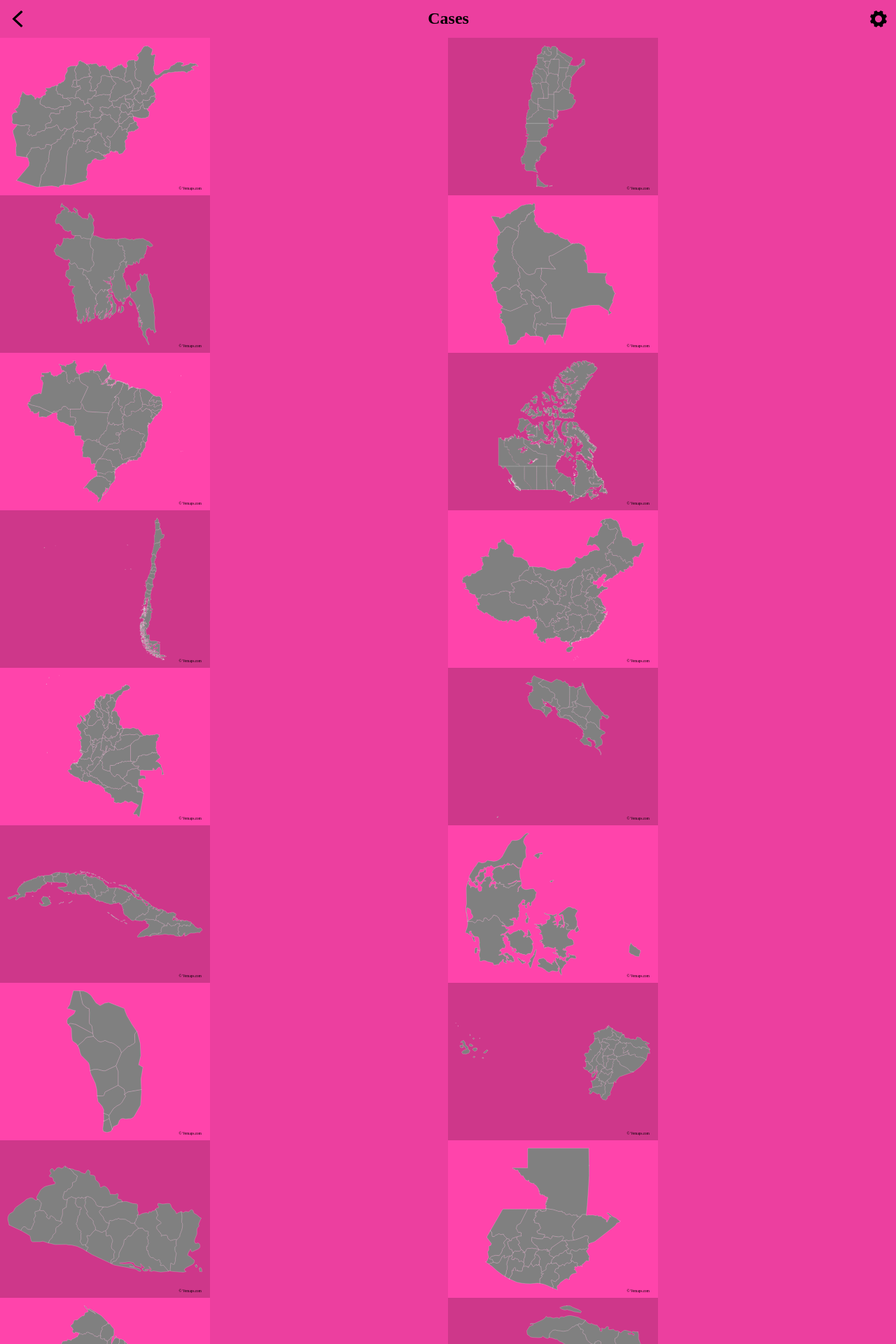
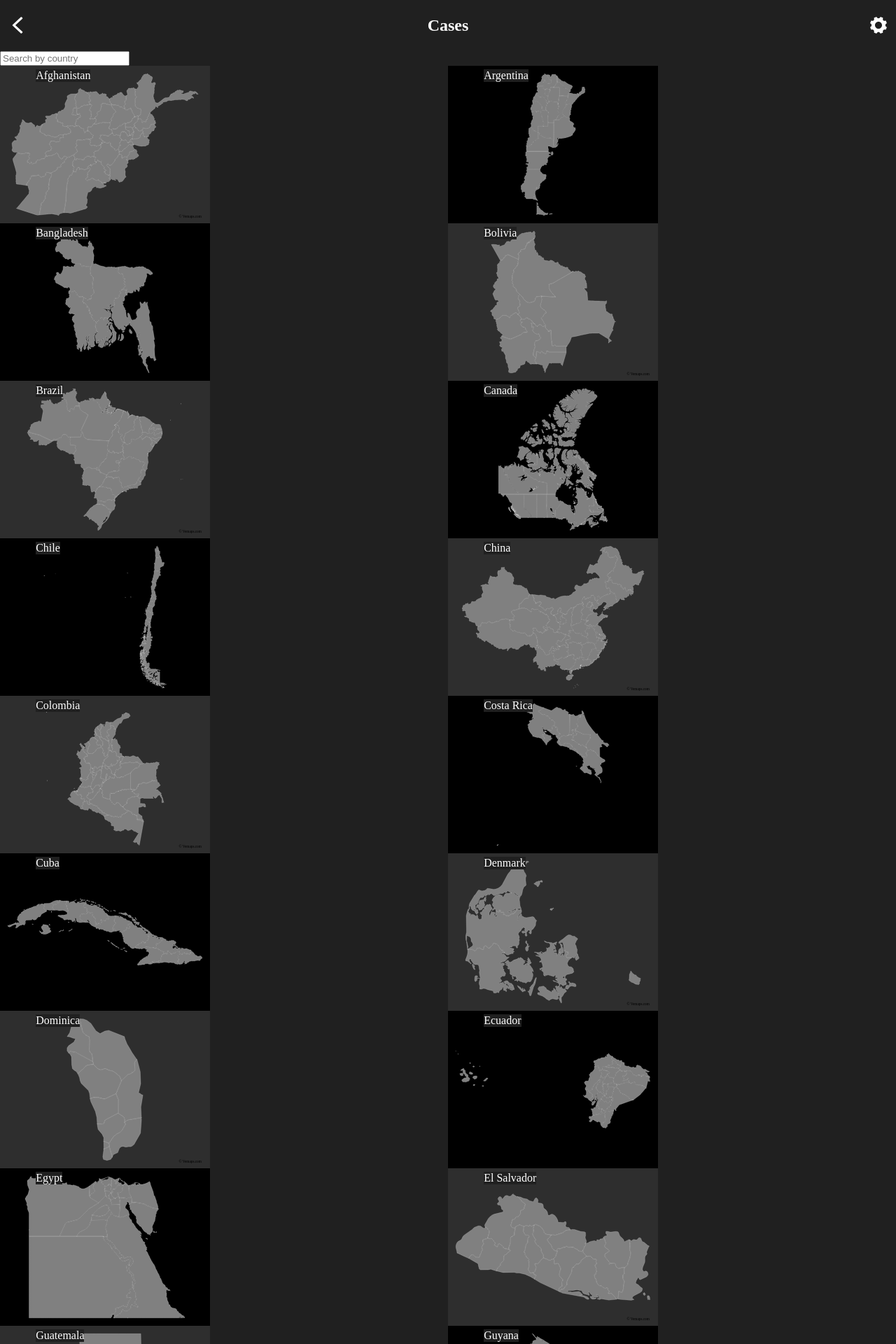
Before and after one commit to EmiLoKiJu/covid-data, a React (Create React App) app: page /Cases in a window 1280 px wide. Shown: the top 1920 px of the page at 70% size. Built offline with nearby package versions, Linux system fonts and the light colour scheme.

Commit message:
Add names to images to display country, and search bar

```diff
--- a/package.json
+++ b/package.json
@@ -11,6 +11,7 @@
     "chart.js": "^4.3.0",
     "chartjs-adapter-moment": "^1.0.1",
     "moment": "^2.29.4",
+    "prop-types": "^15.8.1",
     "react": "^18.2.0",
     "react-chartjs-2": "^5.2.0",
     "react-dom": "^18.2.0",
--- a/src/App.css
+++ b/src/App.css
@@ -107,6 +107,11 @@ h3 {
   color: white;
 }
 
+.navtitle {
+  width: 80%;
+  text-align: center;
+}
+
 .titlecont {
   min-width: 180px;
 }
@@ -137,11 +142,16 @@ h3 {
 
 .imgmenu {
   width: 100%;
-  background-color: blueviolet;
 }
 
 .backbutton {
   border: none;
+}
+
+.countryname {
+  position: absolute;
+  margin-left: 4%;
+  margin-top: 5px;
 }
 
 .blockcont {
@@ -175,18 +185,22 @@ h3 {
 
 .bcBlack {
   background-color: rgba(32, 32, 32, 1);
+  color: white;
 }
 
 .bcRed {
   background-color: rgba(201, 7, 7, 1);
+  color: white;
 }
 
 .bcBlue {
   background-color: rgba(15, 15, 172, 1);
+  color: white;
 }
 
 .bcGreen {
   background-color: rgba(0, 94, 0, 1);
+  color: white;
 }
 
 .bcUpWhite {
@@ -201,18 +215,22 @@ h3 {
 
 .bcUpBlack {
   background-color: rgba(46, 46, 46, 1);
+  color: white;
 }
 
 .bcUpRed {
   background-color: rgba(211, 9, 9, 1);
+  color: white;
 }
 
 .bcUpBlue {
   background-color: rgba(18, 18, 197, 1);
+  color: white;
 }
 
 .bcUpGreen {
   background-color: rgba(0, 112, 0, 1);
+  color: white;
 }
 
 .bcDownWhite {
@@ -227,16 +245,20 @@ h3 {
 
 .bcDownBlack {
   background-color: rgba(0, 0, 0, 1);
+  color: white;
 }
 
 .bcDownRed {
   background-color: rgba(189, 6, 6, 1);
+  color: white;
 }
 
 .bcDownBlue {
   background-color: rgba(12, 12, 158, 1);
+  color: white;
 }
 
 .bcDownGreen {
   background-color: rgba(0, 75, 0, 1);
+  color: white;
 }
--- a/src/App.js
+++ b/src/App.js
@@ -28,7 +28,7 @@ const Layout = () => {
   const location = useLocation();
   const navigate = useNavigate();
   const showNavbar = location.pathname !== '/';
-  const pathForNav = location.pathname.split('/').pop();
+  const pathForNav = location.pathname.split('/').pop().replace(/%20/g, ' ');
 
   return (
     <div className={`bc${background} vh100`}>
@@ -41,7 +41,7 @@ const Layout = () => {
               <image onClick={() => navigate(-1)} xlinkHref={previousbutton} width="100%" height="100%" />
             )}
           </svg>
-          <div className={`bc${background}`}>
+          <div className={`bc${background} navtitle`}>
             <h2>{pathForNav}</h2>
           </div>
           <svg width="24" height="24" className={`bc${background}`}>
--- a/src/components/cases.js
+++ b/src/components/cases.js
@@ -1,23 +1,41 @@
 import { useSelector } from 'react-redux/es/hooks/useSelector';
+import { useState } from 'react';
 import { Link } from 'react-router-dom';
 import countriesArray from './countriesarray';
 
 const Cases = () => {
   const background = useSelector((store) => store.cases.color);
+  const [search, setSearch] = useState('');
+
+  const handleSearchChange = (event) => {
+    setSearch(event.target.value.trim().toLowerCase());
+  };
+  // eslint-disable-next-line max-len
+  const filteredCountries = countriesArray.filter((country) => country.name.toLowerCase().includes(search));
+
   return (
+    <>
+      <input
+        type="text"
+        value={search}
+        onChange={handleSearchChange}
+        placeholder="Search by country"
+      />
       <div className={`dflex wrap bc${background}`}>
-      {countriesArray.map((country, index) => (
+        {filteredCountries.map((country, index) => (
           <div className="dflex menuimg" key={country.name}>
             <Link className="dflex" to={`../country${country.path}`}>
               <img
                 src={country.image}
-              alt={country.alt}
+                alt={country.name}
                 className={`country ${(index + 1) % 4 < 2 ? 'bcUp' : 'bcDown'}${background}`}
               />
+              <div className={`countryname bc${background}`}>{country.name}</div>
             </Link>
           </div>
         ))}
       </div>
+    </>
   );
 };
 
--- a/src/components/countriesarray.js
+++ b/src/components/countriesarray.js
@@ -12,6 +12,7 @@ import cubasvg from '../img/cubasvg.svg';
 import denmarksvg from '../img/denmarksvg.svg';
 import dominicasvg from '../img/dominicasvg.svg';
 import ecuadorsvg from '../img/ecuadorsvg.svg';
+import egyptsvg from '../img/egyptsvg.svg';
 import elsalvadorsvg from '../img/elsalvadorsvg.svg';
 import guatemalasvg from '../img/guatemalasvg.svg';
 import guyanasvg from '../img/guyanasvg.svg';
@@ -42,127 +43,256 @@ import vietnamsvg from '../img/vietnamsvg.svg';
 
 const countriesArray = [
   {
-    name: 'Afghanistan', path: '/Afghanistan', image: afganistansvg, alt: 'Afghanistan',
+    name: 'Afghanistan',
+    path: '/Afghanistan',
+    image: afganistansvg,
+    greeting: 'سلام، حال شما چطور است؟', // Pashto
   },
   {
-    name: 'Argentina', path: '/Argentina', image: argentinasvg, alt: 'Argentina',
+    name: 'Argentina',
+    path: '/Argentina',
+    image: argentinasvg,
+    greeting: 'Hola, ¿cómo estás?', // Spanish
   },
   {
-    name: 'Bangladesh', path: '/Bangladesh', image: bangladeshsvg, alt: 'Bangladesh',
+    name: 'Bangladesh',
+    path: '/Bangladesh',
+    image: bangladeshsvg,
+    greeting: 'হাই, কেমন আছেন?', // Bengali
   },
   {
-    name: 'Bolivia', path: '/Bolivia', image: boliviasvg, alt: 'Bolivia',
+    name: 'Bolivia',
+    path: '/Bolivia',
+    image: boliviasvg,
+    greeting: 'Hola, ¿cómo estás?', // Spanish
   },
   {
-    name: 'Brazil', path: '/Brazil', image: brazilsvg, alt: 'Brazil',
+    name: 'Brazil',
+    path: '/Brazil',
+    image: brazilsvg,
+    greeting: 'Olá, como você está?', // Portuguese
   },
   {
-    name: 'Canada', path: '/Canada', image: canadasvg, alt: 'Canada',
+    name: 'Canada',
+    path: '/Canada',
+    image: canadasvg,
+    greeting: 'Hello, how are you?', // English
   },
   {
-    name: 'Chile', path: '/Chile', image: chilesvg, alt: 'Chile',
+    name: 'Chile',
+    path: '/Chile',
+    image: chilesvg,
+    greeting: 'Hola, ¿cómo estás?', // Spanish
   },
   {
-    name: 'China', path: '/China', image: chinasvg, alt: 'China',
+    name: 'China',
+    path: '/China',
+    image: chinasvg,
+    greeting: '你好，你好吗？', // Chinese (Simplified)
   },
   {
-    name: 'Colombia', path: '/Colombia', image: colombiasvg, alt: 'Colombia',
+    name: 'Colombia',
+    path: '/Colombia',
+    image: colombiasvg,
+    greeting: 'Hola, ¿cómo estás?', // Spanish
   },
   {
-    name: 'Costa Rica', path: '/CostaRica', image: costaricasvg, alt: 'Costa Rica',
+    name: 'Costa Rica',
+    path: '/Costa%20Rica',
+    image: costaricasvg,
+    greeting: 'Hola, ¿cómo estás?', // Spanish
   },
   {
-    name: 'Cuba', path: '/Cuba', image: cubasvg, alt: 'Cuba',
+    name: 'Cuba',
+    path: '/Cuba',
+    image: cubasvg,
+    greeting: 'Hola, ¿cómo estás?', // Spanish
   },
   {
-    name: 'Denmark', path: '/Denmark', image: denmarksvg, alt: 'Denmark',
+    name: 'Denmark',
+    path: '/Denmark',
+    image: denmarksvg,
+    greeting: 'Hej, hvordan har du det?', // Danish
   },
   {
-    name: 'Dominica', path: '/Dominica', image: dominicasvg, alt: 'Dominica',
+    name: 'Dominica',
+    path: '/Dominica',
+    image: dominicasvg,
+    greeting: 'Hi, how are you?', // English
   },
   {
-    name: 'Ecuador', path: '/Ecuador', image: ecuadorsvg, alt: 'Ecuador',
+    name: 'Ecuador',
+    path: '/Ecuador',
+    image: ecuadorsvg,
+    greeting: 'Hola, ¿cómo estás?', // Spanish
   },
   {
-    name: 'El Salvador', path: '/ElSalvador', image: elsalvadorsvg, alt: 'El Salvador',
+    name: 'Egypt',
+    path: '/Egypt',
+    image: egyptsvg,
+    greeting: 'مرحبًا، كيف حالك؟', // Arabic
   },
   {
-    name: 'Guatemala', path: '/Guatemala', image: guatemalasvg, alt: 'Guatemala',
+    name: 'El Salvador',
+    path: '/El%20Salvador',
+    image: elsalvadorsvg,
+    greeting: 'Hola, ¿cómo estás?', // Spanish
   },
   {
-    name: 'Guyana', path: '/Guyana', image: guyanasvg, alt: 'Guyana',
+    name: 'Guatemala',
+    path: '/Guatemala',
+    image: guatemalasvg,
+    greeting: 'Hola, ¿cómo estás?', // Spanish
   },
   {
-    name: 'Haiti', path: '/Haiti', image: haitisvg, alt: 'Haiti',
+    name: 'Guyana',
+    path: '/Guyana',
+    image: guyanasvg,
+    greeting: 'Hi, how are you?', // English
   },
   {
-    name: 'Honduras', path: '/Honduras', image: hondurassvg, alt: 'Honduras',
+    name: 'Haiti',
+    path: '/Haiti',
+    image: haitisvg,
+    greeting: 'Bonjou, kijan ou ye?', // Haitian Creole
   },
   {
-    name: 'Hungary', path: '/Hungary', image: hungarysvg, alt: 'Hungary',
+    name: 'Honduras',
+    path: '/Honduras',
+    image: hondurassvg,
+    greeting: 'Hola, ¿cómo estás?', // Spanish
   },
   {
-    name: 'Italy', path: '/Italy', image: italisvg, alt: 'Italy',
+    name: 'Hungary',
+    path: '/Hungary',
+    image: hungarysvg,
+    greeting: 'Szia, hogy vagy?', // Hungarian
   },
   {
-    name: 'Jamaica', path: '/Jamaica', image: jamaicasvg, alt: 'Jamaica',
+    name: 'Italy',
+    path: '/Italy',
+    image: italisvg,
+    greeting: 'Ciao, come stai?', // Italian
   },
   {
-    name: 'Mexico', path: '/Mexico', image: mexicosvg, alt: 'Mexico',
+    name: 'Jamaica',
+    path: '/Jamaica',
+    image: jamaicasvg,
+    greeting: 'Hi, how yuh doin?', // Jamaican Patois
   },
   {
-    name: 'Japan', path: '/Japan', image: japansvg, alt: 'Japan',
+    name: 'Mexico',
+    path: '/Mexico',
+    image: mexicosvg,
+    greeting: 'Hola, ¿cómo estás?', // Spanish
   },
   {
-    name: 'Netherlands', path: '/Netherlands', image: netherlandssvg, alt: 'Netherlands',
+    name: 'Japan',
+    path: '/Japan',
+    image: japansvg,
+    greeting: 'こんにちは、元気ですか？', // Japanese
   },
   {
-    name: 'Nicaragua', path: '/Nicaragua', image: nicaraguasvg, alt: 'Nicaragua',
+    name: 'Netherlands',
+    path: '/Netherlands',
+    image: netherlandssvg,
+    greeting: 'Hallo, hoe gaat het met je?', // Dutch
   },
   {
-    name: 'Paraguay', path: '/Paraguay', image: paraguaysvg, alt: 'Paraguay',
+    name: 'Nicaragua',
+    path: '/Nicaragua',
+    image: nicaraguasvg,
+    greeting: 'Hola, ¿cómo estás?', // Spanish
   },
   {
-    name: 'Peru', path: '/Peru', image: perusvg, alt: 'Peru',
+    name: 'Paraguay',
+    path: '/Paraguay',
+    image: paraguaysvg,
+    greeting: 'Hola, ¿cómo estás?', // Spanish
   },
   {
-    name: 'Dominican Republic', path: '/DominicanRepublic', image: republicadominicanasvg, alt: 'Dominican Republic',
+    name: 'Peru',
+    path: '/Peru',
+    image: perusvg,
+    greeting: 'Hola, ¿cómo estás?', // Spanish
   },
   {
-    name: 'Russia', path: '/Russia', image: russiasvg, alt: 'Russia',
+    name: 'Dominican Republic',
+    path: '/Dominican%20Republic',
+    image: republicadominicanasvg,
+    greeting: 'Hola, ¿cómo estás?', // Spanish
   },
   {
-    name: 'South Korea', path: '/SouthKorea', image: southcoreasvg, alt: 'South Korea',
+    name: 'Russia',
+    path: '/Russia',
+    image: russiasvg,
+    greeting: 'Привет, как дела?', // Russian
   },
   {
-    name: 'Spain', path: '/Spain', image: spainsvg, alt: 'Spain',
+    name: 'South Korea',
+    path: '/South%20Korea',
+    image: southcoreasvg,
+    greeting: '안녕하세요, 어떻게 지내세요?', // Korean
   },
   {
-    name: 'Suriname', path: '/Suriname', image: surinamesvg, alt: 'Suriname',
+    name: 'Spain',
+    path: '/Spain',
+    image: spainsvg,
+    greeting: 'Hola, ¿cómo estás?', // Spanish
   },
   {
-    name: 'Thailand', path: '/Thailand', image: thailandsvg, alt: 'Thailand',
+    name: 'Suriname',
+    path: '/Suriname',
+    image: surinamesvg,
+    greeting: 'Hi, fa waka?', // Sranan Tongo
   },
   {
-    name: 'Trinidad and Tobago', path: '/TrinidadAndTobago', image: trinidadytobagosvg, alt: 'Trinidad and Tobago',
+    name: 'Thailand',
+    path: '/Thailand',
+    image: thailandsvg,
+    greeting: 'สวัสดีครับ/ค่ะ สบายดีไหมครับ/ค่ะ?', // Thai
   },
   {
-    name: 'Ukraine', path: '/Ukraine', image: ukrainesvg, alt: 'Ukraine',
+    name: 'Trinidad and Tobago',
+    path: '/Trinidad%20And%20Tobago',
+    image: trinidadytobagosvg,
+    greeting: 'Hi, how yuh goin?', // Trinidadian English
   },
   {
-    name: 'United Kingdom', path: '/UnitedKingdom', image: unitedkindomsvg, alt: 'United Kingdom',
+    name: 'Ukraine',
+    path: '/Ukraine',
+    image: ukrainesvg,
+    greeting: 'Привіт, як справи?', // Ukrainian
   },
   {
-    name: 'United States', path: '/UnitedStates', image: unitedstatessvg, alt: 'United States',
+    name: 'United Kingdom',
+    path: '/United%20Kingdom',
+    image: unitedkindomsvg,
+    greeting: 'Hello, how are you?', // English
   },
   {
-    name: 'Uruguay', path: '/Uruguay', image: uruguaysvg, alt: 'Uruguay',
+    name: 'United States',
+    path: '/United%20States',
+    image: unitedstatessvg,
+    greeting: 'Hi, how are you?', // English
   },
   {
-    name: 'Venezuela', path: '/Venezuela', image: venezuelasvg, alt: 'Venezuela',
+    name: 'Uruguay',
+    path: '/Uruguay',
+    image: uruguaysvg,
+    greeting: 'Hola, ¿cómo estás?', // Spanish
   },
   {
-    name: 'Vietnam', path: '/Vietnam', image: vietnamsvg, alt: 'Vietnam',
+    name: 'Venezuela',
+    path: '/Venezuela',
+    image: venezuelasvg,
+    greeting: 'Hola, ¿cómo estás?', // Spanish
+  },
+  {
+    name: 'Vietnam',
+    path: '/Vietnam',
+    image: vietnamsvg,
+    greeting: 'Xin chào, bạn khỏe không?', // Vietnamese
   },
 ];
 
--- a/src/components/country.js
+++ b/src/components/country.js
@@ -3,12 +3,23 @@ import { useDispatch, useSelector } from 'react-redux';
 import { useParams } from 'react-router-dom';
 import { getCases } from '../redux/cases/casesSlice';
 import DataCountry from './datacountry';
+import countriesArray from './countriesarray';
 
 const Country = () => {
   const dispatch = useDispatch();
   const { country } = useParams();
   const { isLoadingCases } = useSelector((store) => store.cases);
   const background = useSelector((store) => store.cases.color);
+
+  const greeting = (countryname) => {
+    for (let i = 0; i < countriesArray.length; i += 1) {
+      const thiscountry = countriesArray[i];
+      if (thiscountry.name === countryname) {
+        return thiscountry.greeting;
+      }
+    }
+    return 'Hi, how are you?';
+  };
 
   useEffect(() => {
     dispatch(getCases(country));
@@ -24,7 +35,7 @@ const Country = () => {
 
   return (
     <div>
-      <DataCountry />
+      <DataCountry phrase={greeting(country)} />
     </div>
   );
 };
--- a/src/components/historycases.js
+++ b/src/components/historycases.js
@@ -1,23 +1,42 @@
 import { useSelector } from 'react-redux/es/hooks/useSelector';
+import { useState } from 'react';
 import { Link } from 'react-router-dom';
 import countriesArray from './countriesarray';
 
 const HistoryCases = () => {
   const background = useSelector((store) => store.cases.color);
+  const [search, setSearch] = useState('');
+
+  const handleSearchChange = (event) => {
+    setSearch(event.target.value.trim().toLowerCase());
+  };
+  // eslint-disable-next-line max-len
+  const filteredCountries = countriesArray.filter((country) => country.name.toLowerCase().includes(search));
+
   return (
+    <>
+      <input
+        type="text"
+        value={search}
+        onChange={handleSearchChange}
+        placeholder="Search by country"
+      />
       <div className={`dflex wrap bc${background}`}>
-      {countriesArray.map((country, index) => (
+        {filteredCountries.map((country, index) => (
           <div className="dflex menuimg" key={country.name}>
             <Link className="dflex" to={`../historycountry${country.path}`}>
               <img
                 src={country.image}
-              alt={country.alt}
+                alt={country.name}
                 className={`country ${(index + 1) % 4 < 2 ? 'bcUp' : 'bcDown'}${background}`}
               />
+              <div className={`countryname bc${background}`}>{country.name}</div>
             </Link>
           </div>
         ))}
       </div>
+    </>
+
   );
 };
 
--- a/src/components/historycountry.js
+++ b/src/components/historycountry.js
@@ -3,19 +3,31 @@ import { useDispatch, useSelector } from 'react-redux';
 import { useParams } from 'react-router-dom';
 import { getHistoricallData } from '../redux/cases/casesSlice';
 import DataHistoryCountry from './datahistorycountry';
+import countriesArray from './countriesarray';
 
 const HistoryCountry = () => {
   const dispatch = useDispatch();
   const { country } = useParams();
   const { isLoadingHistory } = useSelector((store) => store.cases);
   const background = useSelector((store) => store.cases.color);
-  const [selectedValue, setSelectedValue] = useState('12');
+  const storedValueStart = localStorage.getItem('selectedValue');
+  const [selectedValue, setSelectedValue] = useState(storedValueStart || '12');
+
+  const greeting = (countryname) => {
+    for (let i = 0; i < countriesArray.length; i += 1) {
+      const thiscountry = countriesArray[i];
+      if (thiscountry.name === countryname) {
+        return thiscountry.greeting;
+      }
+    }
+    return 'Hi, how are you?';
+  };
 
   const handleSelectChange = (e) => {
     const { value } = e.target;
     setSelectedValue(value);
     localStorage.setItem('selectedValue', value);
-    dispatch(getHistoricallData({ inputcountry: country, lastdays: selectedValue * 30 }));
+    dispatch(getHistoricallData({ inputcountry: country, lastdays: value * 30 }));
   };
 
   useEffect(() => {
@@ -23,7 +35,7 @@ const HistoryCountry = () => {
     if (storedValue) {
       setSelectedValue(storedValue);
     }
-    dispatch(getHistoricallData({ inputcountry: country, lastdays: selectedValue * 30 }));
+    dispatch(getHistoricallData({ inputcountry: country, lastdays: storedValue * 30 }));
   }, []);
 
   if (isLoadingHistory) {
@@ -36,8 +48,10 @@ const HistoryCountry = () => {
 
   return (
     <div>
+      <div className="dflex jcenter">
+        <div>Graph time: </div>
         <select value={selectedValue} onChange={handleSelectChange}>
-        <option value="">Select</option>
+          <option value="1">Select</option>
           <option value="1">1</option>
           <option value="2">2</option>
           <option value="3">3</option>
@@ -47,7 +61,9 @@ const HistoryCountry = () => {
           <option value="24">24</option>
           <option value="36">36</option>
         </select>
-      <DataHistoryCountry />
+        <div>Months</div>
+      </div>
+      <DataHistoryCountry phrase={greeting(country)} />
     </div>
   );
 };
--- a/src/redux/cases/casesSlice.js
+++ b/src/redux/cases/casesSlice.js
@@ -64,7 +64,7 @@ const casesSlice = createSlice({
     historicallObj: [],
     isLoadingCases: true,
     isLoadingHistory: true,
-    color: 'Pink',
+    color: 'Black',
   },
   extraReducers: (builder) => {
     builder
```
Also changed, not shown: src/components/datacountry.js (+7 -2 lines), src/components/datahistorycountry.js (+9 -2 lines), src/img/egyptsvg.svg (added), 1 other file (tests, documents, lock files or other folders). Lines whose indentation alone changed are shown as unchanged.
